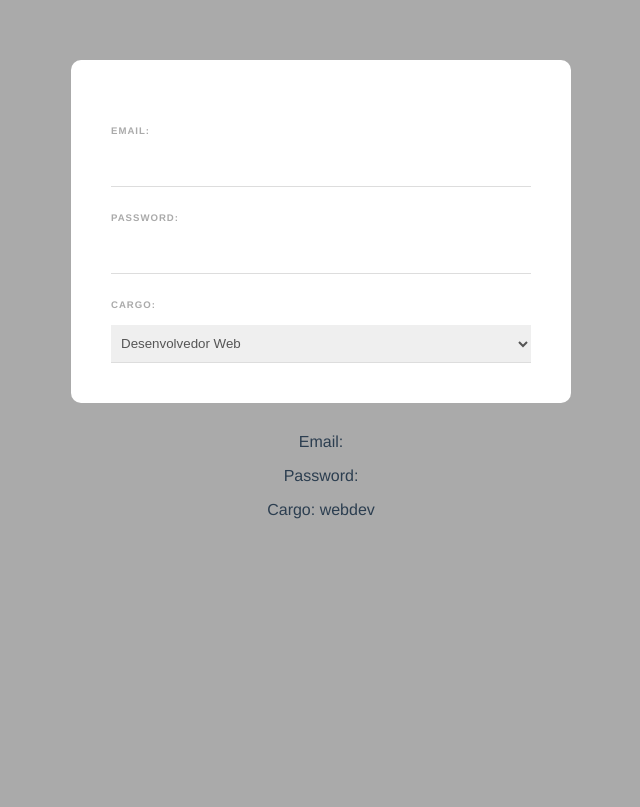
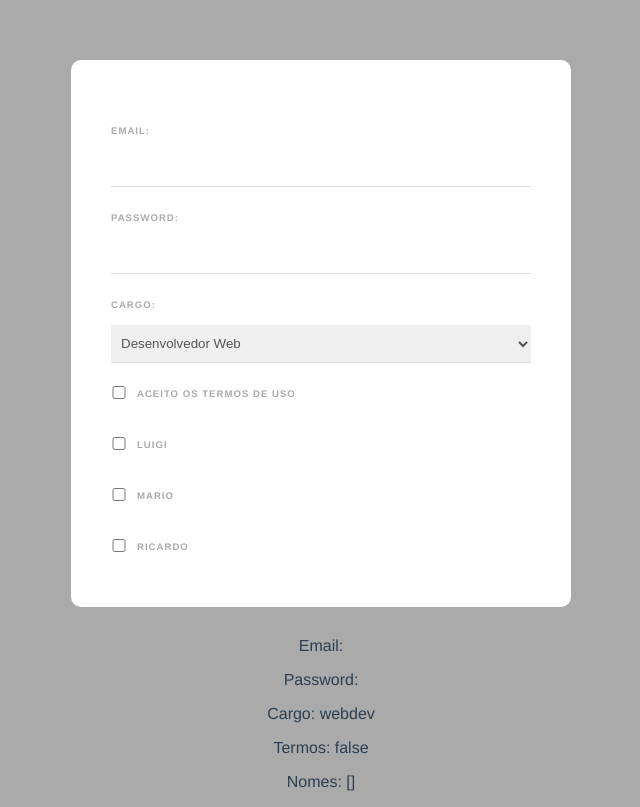
Before and after one commit to MaoDoBan/web-formulario-vue, a Vue app: page / in a window 1280 px wide. Shown: the whole page, without its empty margins (319-959 px from the left). Built offline with nearby package versions, Linux system fonts and the light colour scheme.

Commit message:
duas formas de checkbox

```diff
--- a/src/components/Formulario.vue
+++ b/src/components/Formulario.vue
@@ -11,10 +11,30 @@
       <option value="webdev">Desenvolvedor Web</option>
       <option value="webdedigner">Web Designer</option>
     </select>
+
+    <div class="terms">
+      <input type="checkbox" required v-model="termos">
+      <label>Aceito os termos de uso</label>
+    </div>
+
+    <div>
+      <input type="checkbox" value="luigi" v-model="nomes">
+      <label>Luigi</label>
+    </div>
+    <div>
+      <input type="checkbox" value="mario" v-model="nomes">
+      <label>Mario</label>
+    </div>
+    <div>
+      <input type="checkbox" value="ricardo" v-model="nomes">
+      <label>Ricardo</label>
+    </div>
   </form>
   <p>Email: {{ email }}</p>
   <p>Password: {{ password }}</p>
   <p>Cargo: {{ cargo }}</p>
+  <p>Termos: {{ termos }}</p>
+  <p>Nomes: {{ nomes }}</p>
 </template>
 
 <script>
@@ -23,7 +43,9 @@ export default {
     return {
       email: "",
       password: "",
-      cargo: "webdev"
+      cargo: "webdev",
+      termos: false,
+      nomes: []
     };
   }
 }
@@ -56,4 +78,11 @@ input, select{
   border-bottom: 1px solid #ddd;
   color: #555;
 }
+input[type="checkbox"]{
+  display: inline-block;
+  width: 16px;
+  margin: 0 10px 0 0;
+  position: relative;
+  top: 2px;
+}
 </style>
```
